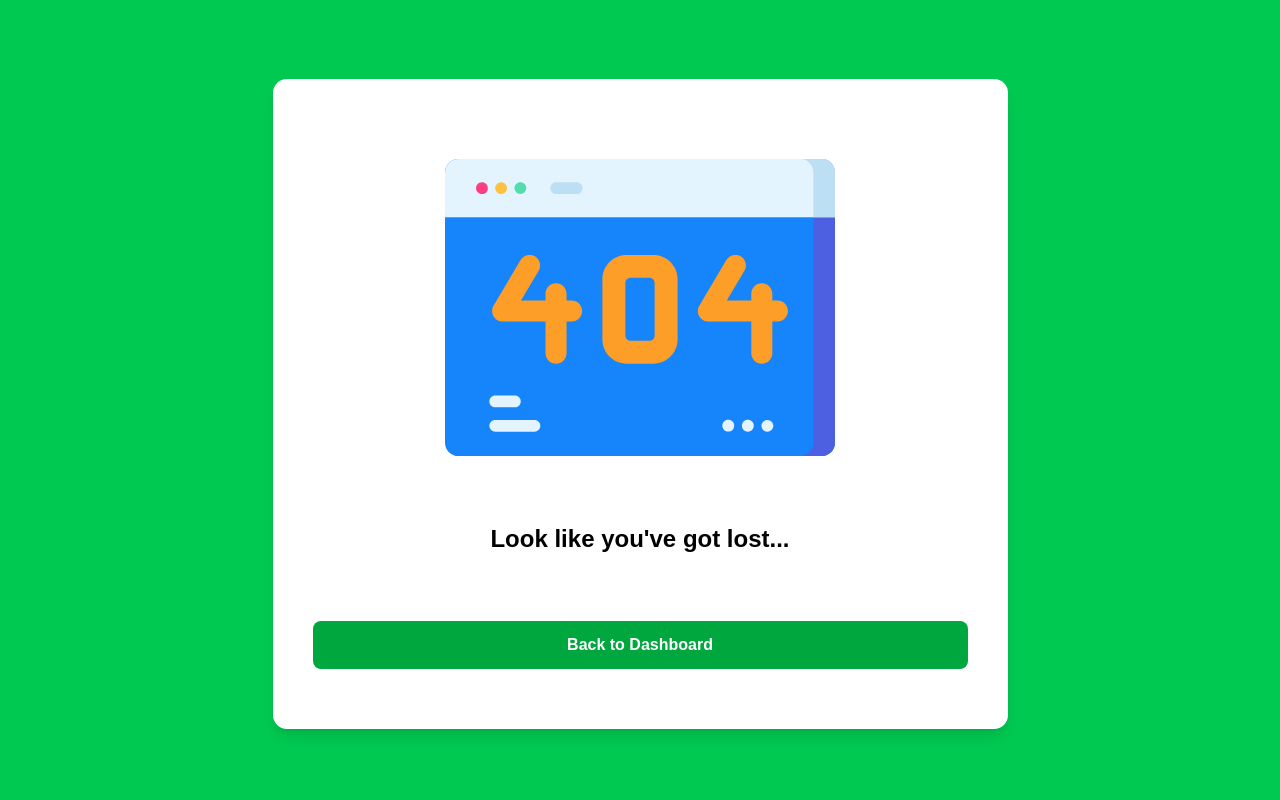
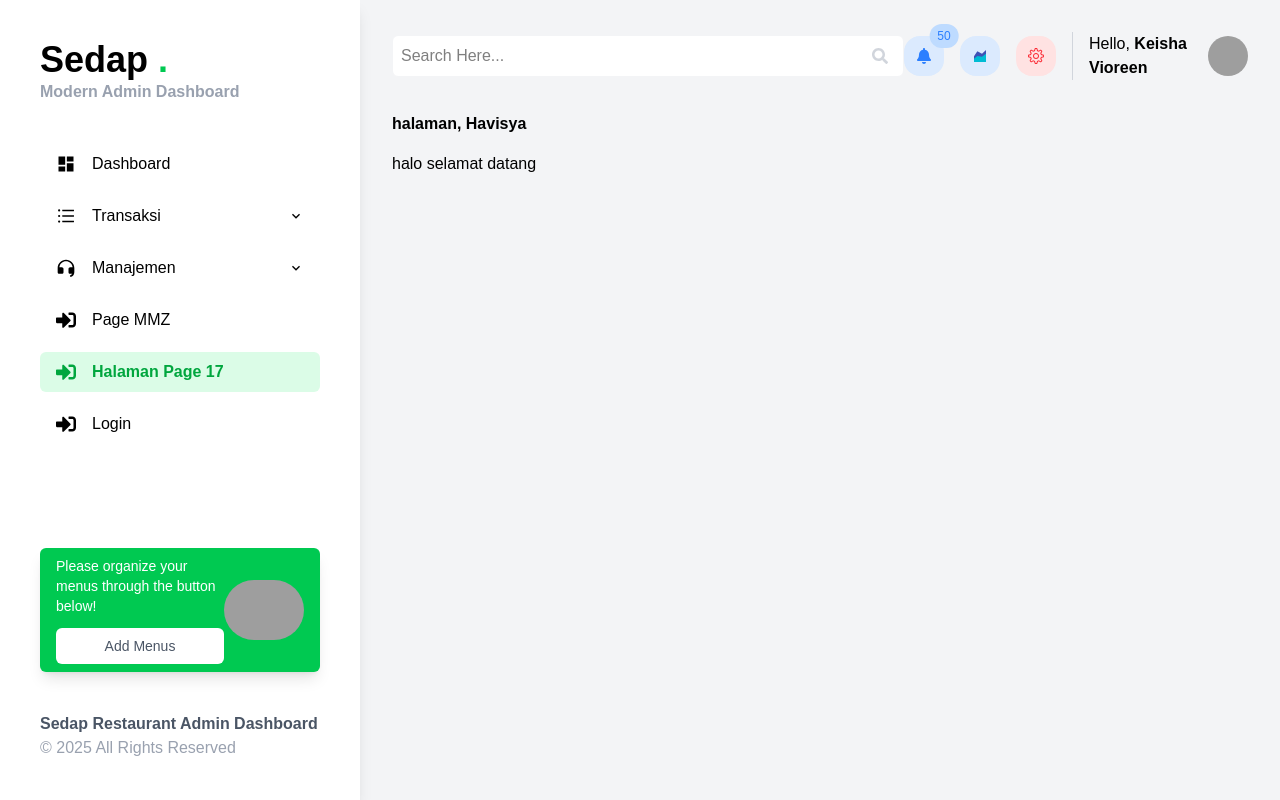
Before and after one commit to mahruszainpcr/23SIB-FWL, a React (Vite) app: page /Page17 in a window 1280 px wide. Built offline with nearby package versions, Linux system fonts and the light colour scheme; grey boxes are pictures that could not be loaded; a web font is replaced by a local one.

Commit message:
Halaman Page 17 sudah oke by 17

```diff
--- /dev/null
+++ b/src/pages/latiahangit/Page17.jsx
@@ -0,0 +1,10 @@
+export default function Page17NFM(){
+    return(
+        <div className="p-4">
+            <h1 className="text-x1 font-bold">halaman, Havisya</h1>
+            <div className="mt-4 space-x-4">
+                halo selamat datang
+            </div>
+        </div>
+    )
+}
--- a/src/pertemuan_5/layouts/Sidebar.jsx
+++ b/src/pertemuan_5/layouts/Sidebar.jsx
@@ -119,7 +119,19 @@ export default function Sidebar() {
               Page MMZ
             </NavLink>
           </li>
-
+          <li>
+            <NavLink
+              to="/Page17"
+              end
+              className={({ isActive }) =>
+                `${baseClass} ${isActive ? activeClass : ""}`
+              }
+              aria-label="Navigate to Page 17"
+            >
+              <FaSignInAlt className="mr-4 text-xl" />
+              Halaman Page 17
+            </NavLink>
+          </li>
           {/* Login */}
           <li>
             <NavLink
--- a/src/pertemuan_5/main.jsx
+++ b/src/pertemuan_5/main.jsx
@@ -13,6 +13,7 @@ import Error from './pages/Error';
 import Login from './pages/Login';
 import Error401 from './pages/Error401';
 import MainLayout from './layouts/MainLayout';
+import Page17NFM from '../pages/latiahangit/Page17';
 
 const App = () => {
     return (
@@ -24,6 +25,7 @@ const App = () => {
                                 <Route path="Invoice" element={<OrderInvoice />} />
                                 <Route path="customer" element={<Customer />} />
                                 <Route path="Settings" element={<CustomerSettings />} />
+                                 <Route path="Page17" element={<Page17NFM />} />
                 </Route>
                 <Route path='/login' element={<Login />} />
                 <Route path="*" element={<Error/>} />
```
